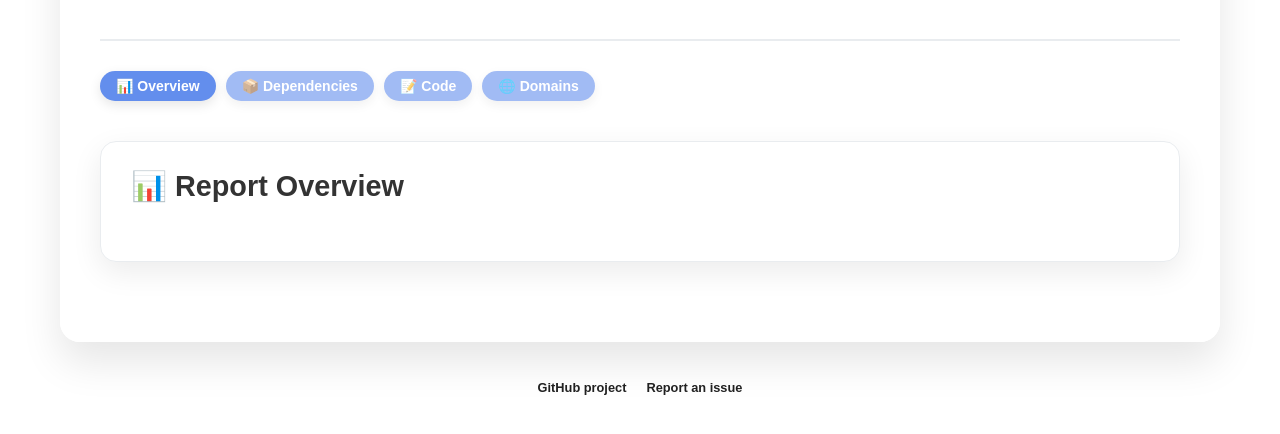
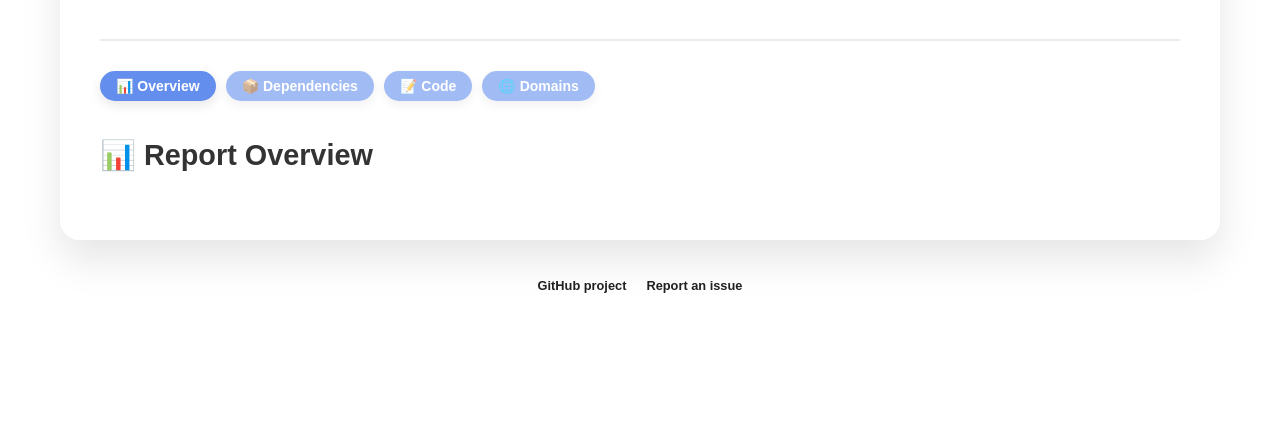
Before and after one commit to Secrover/Secrover, a Python web app: template templates/index.html in a window 1280 px wide. Shown: the part 119-553 px from the top of the page. Run offline with Jinja, Linux system fonts and the light colour scheme; the template is opened without the code that fills it, so the values that code supplies are empty.

Commit message:
Simpler layout

```diff
--- a/templates/base.html
+++ b/templates/base.html
@@ -120,7 +120,6 @@
             width: 100%;
             border-collapse: collapse;
             table-layout: fixed;
-            margin-bottom: 2rem;
             font-size: 14px;
             background-color: white;
             border-radius: 16px;
@@ -208,11 +207,6 @@
         }
         #global-recap {
             margin-bottom: 40px;
-            background: #fff;
-            border-radius: 16px;
-            padding: 30px;
-            box-shadow: 0 10px 30px rgba(0, 0, 0, 0.08);
-            border: 1px solid #e9ecef;
         }
         .overview-container {
             display: flex;
--- a/templates/index.html
+++ b/templates/index.html
@@ -3,7 +3,7 @@
 {% block title %}Report Overview{% endblock %}
 
 {% block content %}
-<section id="global-recap">
+<section id="global-recap" class="mb-0">
     <h1>📊 Report Overview</h1>
 
     <div class="overview-container">
```
